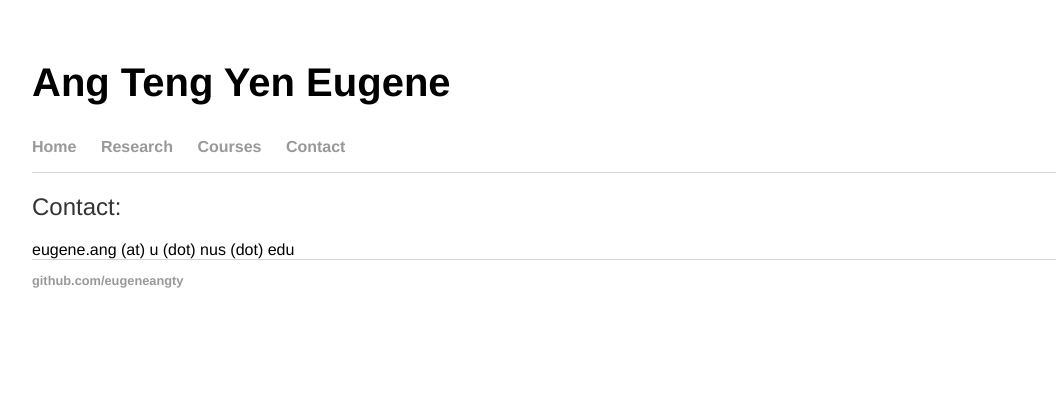
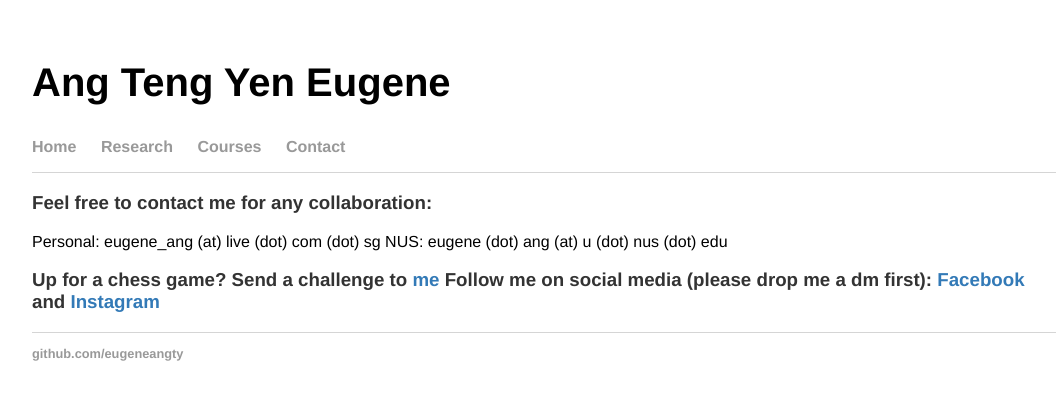
Before and after one commit to eugeneangty/eugeneangty.github.io, a Jekyll site: the page built from contact/index.html, in a window 1280 px wide. Shown: the top 400 px of the page, without its empty margins (96-1152 px from the left). Built offline with Jekyll 4.4.1, drawn with Linux system fonts in a browser that asks for light colours.

Commit message:
Update index.html

```diff
--- a/contact/index.html
+++ b/contact/index.html
@@ -4,8 +4,15 @@ title: Contact details
 ---
 
 <div class="blurb">
-  <h2>Contact:</h2>
+  <h3> Feel free to contact me for any collaboration:</h3>
 
-eugene.ang<span> (at) </span> <span> u </span> <span> (dot) </span> <span> nus </span> <span> (dot) </span> <span> edu </span>
+  Personal: eugene_ang<span> (at) </span>live<span> (dot) </span>com<span> (dot) </span>sg
+
+  NUS: eugene<span> (dot) </span>ang<span> (at) </span> <span> u </span> <span> (dot) </span> <span> nus </span> <span> (dot) </span> <span> edu </span>
+
+  <h3> Up for a chess game? Send a challenge to <a href="https://lichess.org/@/dualinsanity007">me</a>
+
+  Follow me on social media (please drop me a dm first): <a href="https://www.facebook.com/dualinsanity007/">Facebook</a>
+    and <a href="https://www.instagram.com/dualinsanity/">Instagram</a>
 
 </div><!-- /.blurb -->
```
